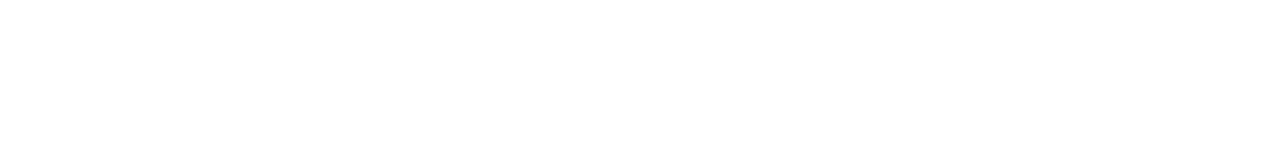
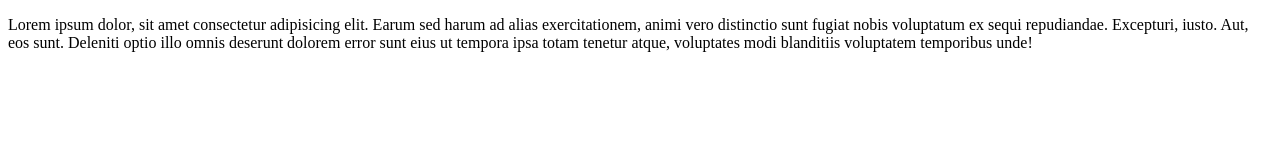
Before and after one commit to MamaniPablo/anapasteleria, a plain HTML site: page index.html in a window 1280 px wide. Drawn offline with Linux system fonts and the light colour scheme.

Commit message:
version 3

```diff
--- a/index.html
+++ b/index.html
@@ -1,11 +1,22 @@
 <!DOCTYPE html>
 <html lang="en">
+
 <head>
     <meta charset="UTF-8">
     <meta name="viewport" content="width=device-width, initial-scale=1.0">
     <title>Ana Pasteleria</title>
 </head>
+
 <body>
 
 </body>
+<footer>
+    <p>
+        Lorem ipsum dolor, sit amet consectetur adipisicing elit. Earum sed harum ad alias exercitationem, animi vero
+        distinctio sunt fugiat nobis voluptatum ex sequi repudiandae. Excepturi, iusto. Aut, eos sunt. Deleniti optio
+        illo omnis deserunt dolorem error sunt eius ut tempora ipsa totam tenetur atque, voluptates modi blanditiis
+        voluptatem temporibus unde!
+    </p>
+</footer>
+
 </html>
```
